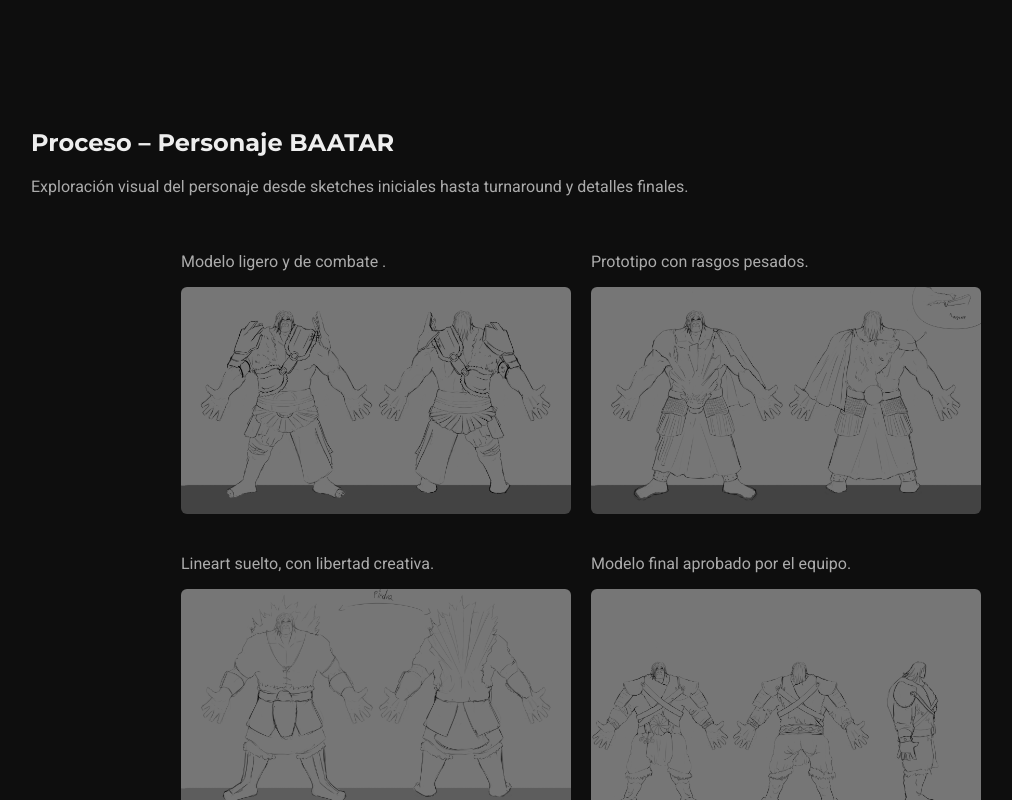
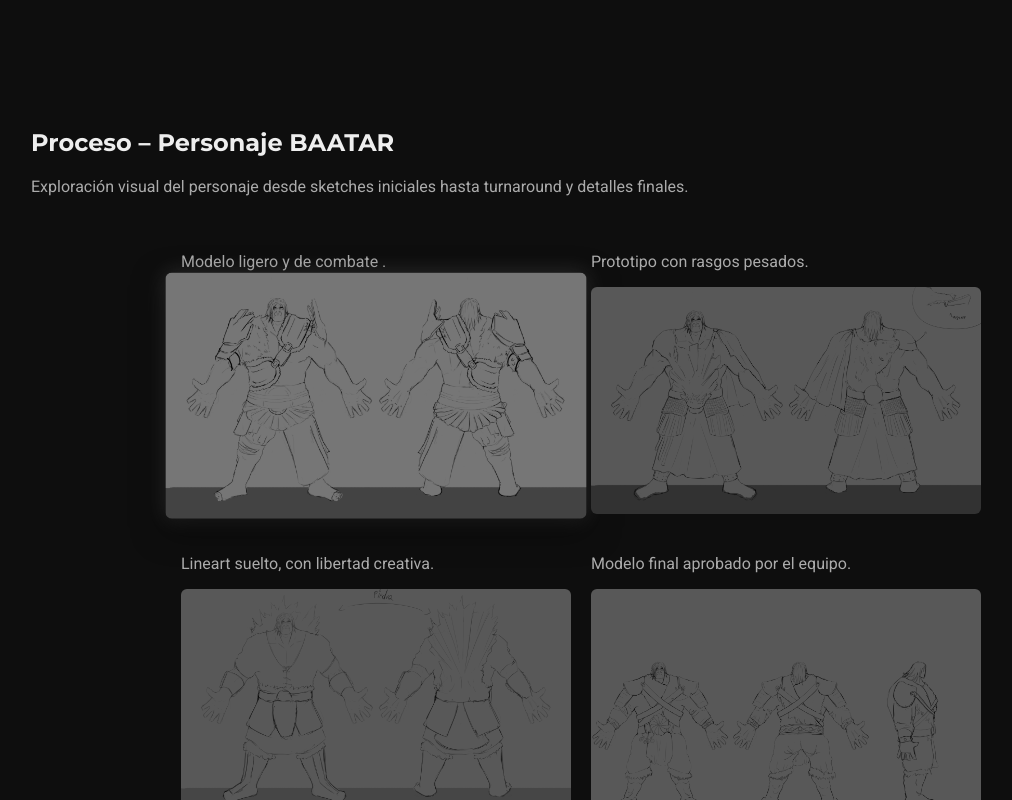
Before and after one commit to torterolofranciscomatheo-lang/MatheoTF.github.io, a plain HTML site: page index.html in a window 1280 px wide. In both pictures the pointer is over the picture 435 px from the left and 1786 px from the top of the page. Shown: the part 1386-2186 px from the top of the page, without its empty margins (59-1071 px from the left). Drawn offline with Linux system fonts and the light colour scheme.

Commit message:
Update style.css

```diff
--- a/style.css
+++ b/style.css
@@ -151,6 +151,29 @@ header {
   border-radius: 6px;
 }
 
+/* Hover imágenes del grid */
+.project-small img {
+  width: 100%;
+  height: auto;
+  max-height: 400px;
+  border-radius: 6px;
+  transition: transform 0.35s ease, box-shadow 0.35s ease;
+}
+
+/* Efecto hover */
+.project-small img:hover {
+  transform: scale(1.08) translateY(-5px); /* agranda y levanta */
+  box-shadow:
+    0 10px 30px rgba(0,0,0,0.5),
+    0 0 20px rgba(255,255,255,0.15);
+  z-index: 5; /* para que se vea encima de otras imágenes si se superpone */
+}
+.project-grid:hover .project-small img:not(:hover) {
+  filter: brightness(0.75);
+}
+
+
+
 /* ==============================
    FOOTER
    ============================== */
```
